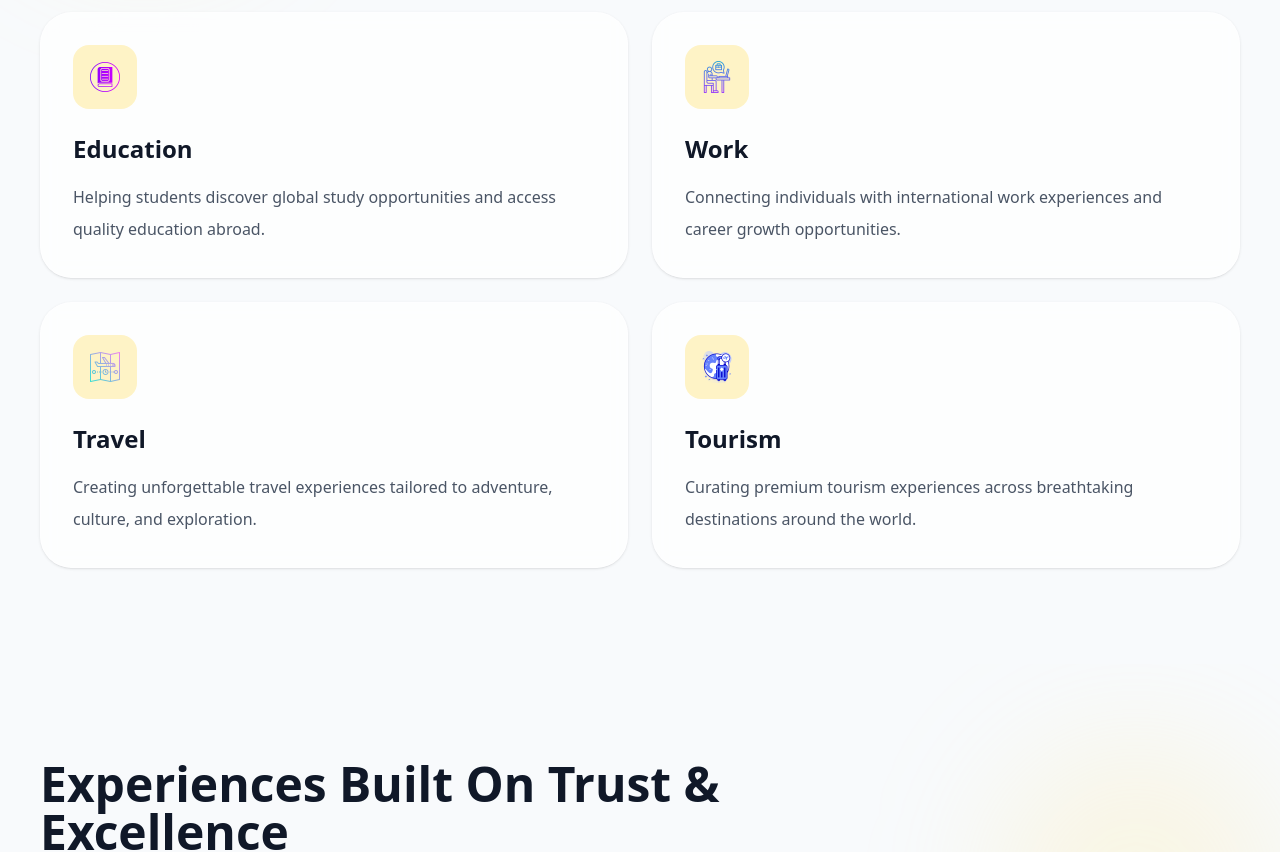
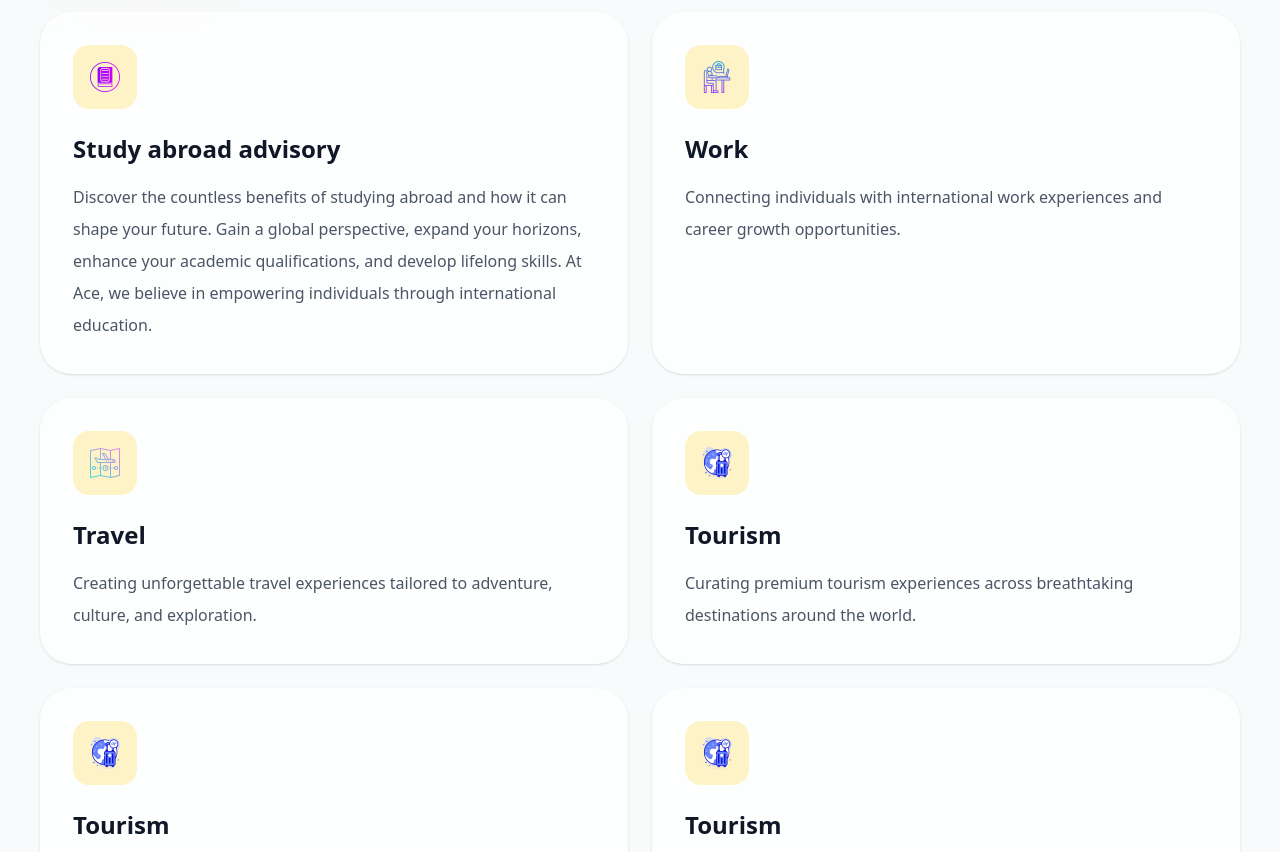
Before and after one commit to Jessica-Agorye/Ace-Edu, a React (Vite) app: page / in a window 1280 px wide. Shown: the part 1220-2072 px from the top of the page. Built offline with nearby package versions, Linux system fonts and the light colour scheme.

Commit message:
remove extra display of services button, and adjusted text display

```diff
--- a/src/App.tsx
+++ b/src/App.tsx
@@ -1,5 +1,4 @@
 import { Routes, Route } from "react-router-dom";
-
 import MainLayout from "./layouts/MainLayout";
 import Home from "./pages/Home";
 import ServicesPage from "./pages/ServicesPage";
--- a/src/sections/AboutUs.tsx
+++ b/src/sections/AboutUs.tsx
@@ -3,9 +3,9 @@ import { motion } from "framer-motion";
 const aboutUsText = [
   {
     img: "/images/book.png",
-    title: "Education",
+    title: "Study abroad advisory",
     description:
-      "Helping students discover global study opportunities and access quality education abroad.",
+      "Discover the countless benefits of studying abroad and how it can shape your future. Gain a global perspective, expand your horizons, enhance your academic qualifications, and develop lifelong skills. At Ace, we believe in empowering individuals through international education.",
   },
 
   {
@@ -22,6 +22,18 @@ const aboutUsText = [
       "Creating unforgettable travel experiences tailored to adventure, culture, and exploration.",
   },
 
+  {
+    img: "/images/tour.png",
+    title: "Tourism",
+    description:
+      "Curating premium tourism experiences across breathtaking destinations around the world.",
+  },
+  {
+    img: "/images/tour.png",
+    title: "Tourism",
+    description:
+      "Curating premium tourism experiences across breathtaking destinations around the world.",
+  },
   {
     img: "/images/tour.png",
     title: "Tourism",
--- a/src/sections/Services.tsx
+++ b/src/sections/Services.tsx
@@ -103,15 +103,11 @@ const Services = ({ preview = false }) => {
                   animate={{ opacity: 1, y: 0 }}
                   exit={{ opacity: 0, y: -20 }}
                   transition={{ duration: 0.5 }}
-                  className="grid lg:grid-cols-2 gap-14 items-center mt-16"
+                  className="grid lg:grid-cols-2 gap-14 items-start mt-16"
                 >
-                  {/* LEFT */}
+
                   <div>
-                    <div className="inline-flex px-4 py-2 rounded-full bg-amber-100 text-amber-600 text-sm font-medium mb-6">
-                      {activeServiceData.title}
-                    </div>
-
-                    <h3 className="text-3xl md:text-4xl font-bold text-gray-900 leading-tight">
+                    <h3 className="text-3xl md:text-4xl  font-bold text-gray-900 leading-tight">
                       Delivering Reliable Global Experiences
                     </h3>
 
```
